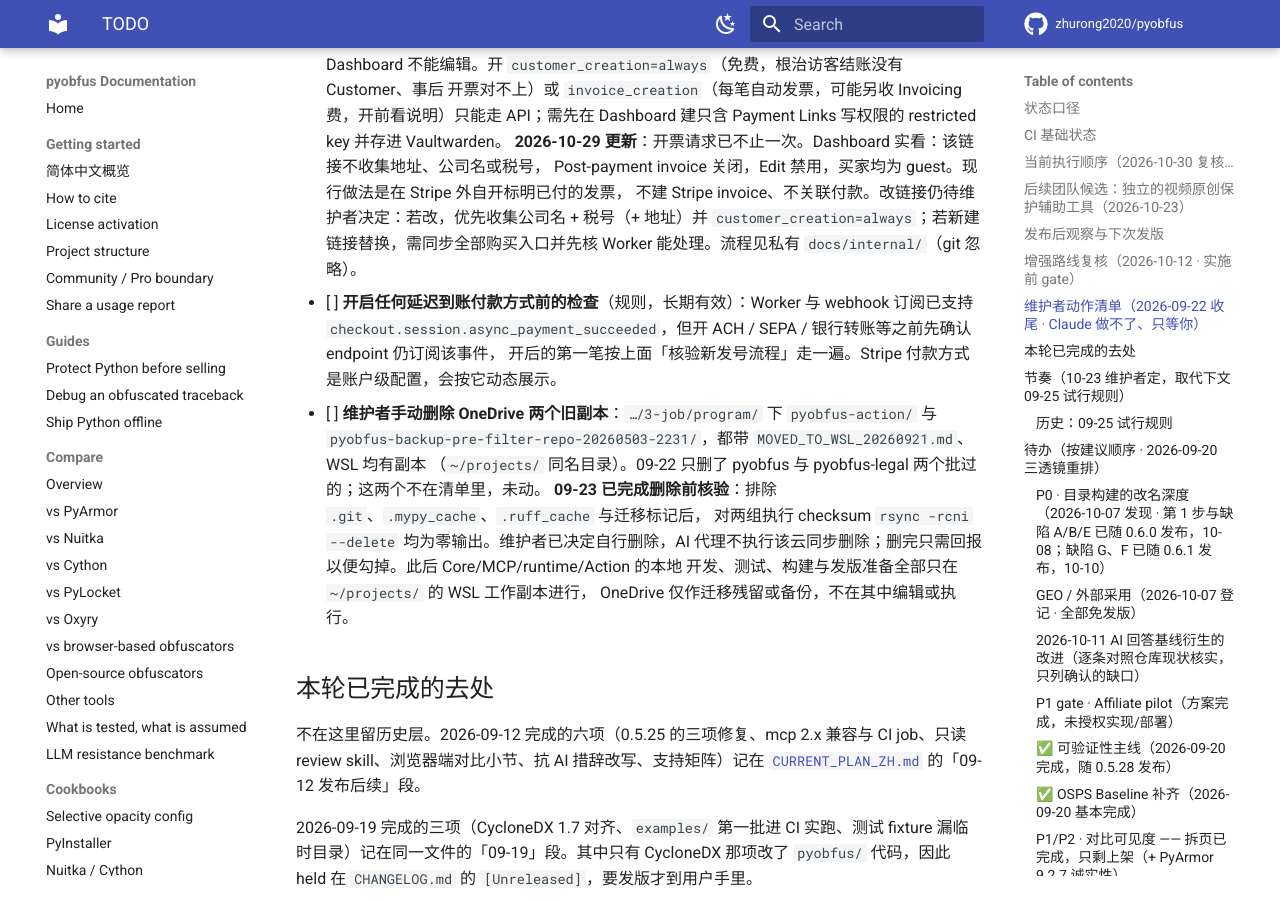
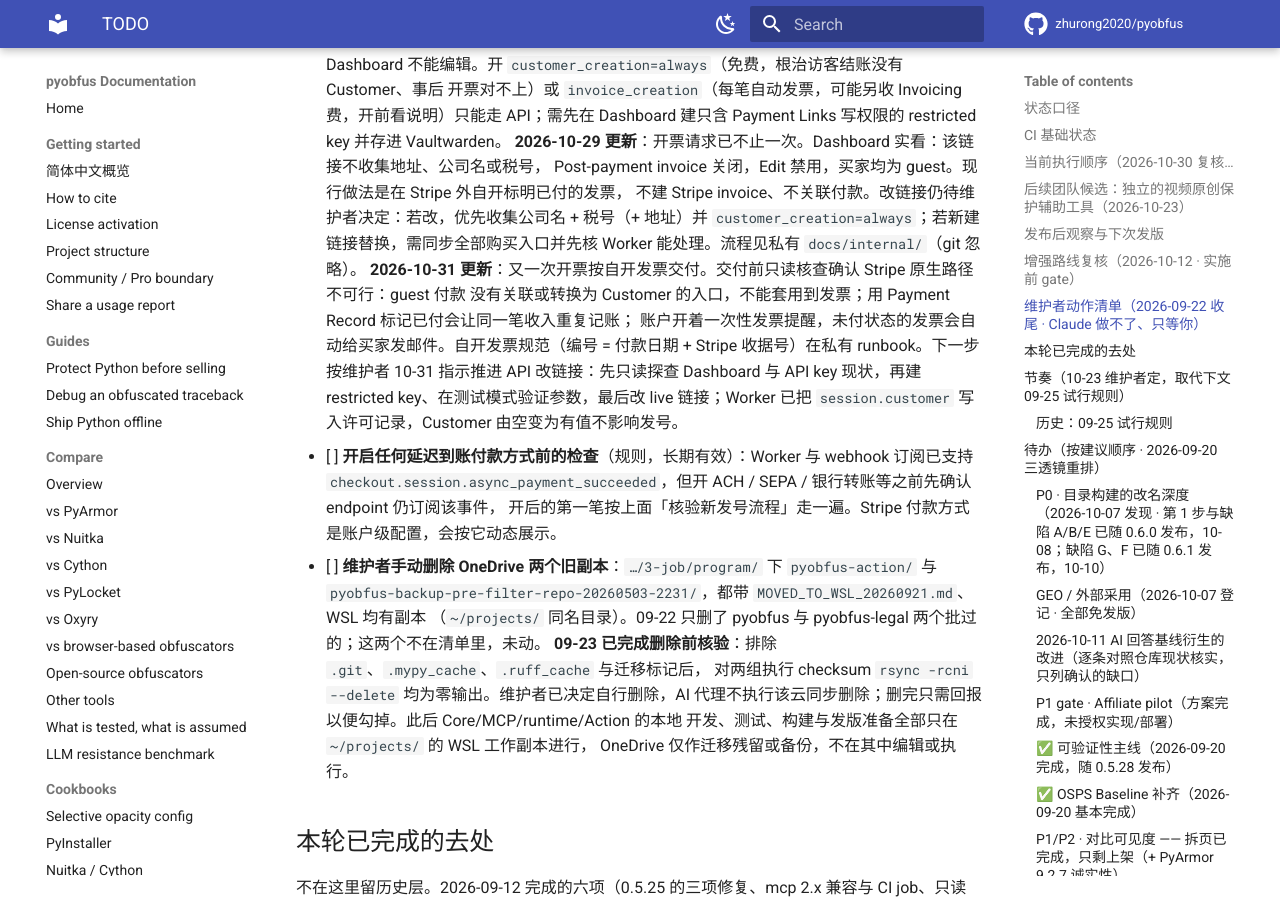
Before and after one commit to zhurong2020/pyobfus, an MkDocs documentation site: the page built from docs/TODO.md, in a window 1280 px wide and 900 px high, scrolled down 4258 px. Built offline with MkDocs 1.6.1 and Material for MkDocs 9.7.7, drawn with Linux system fonts in a browser that asks for light colours; comment, search, counter and statistics services are not loaded.

Commit message:
docs: record Stripe-native invoice check and API plan
Co-Authored-By: Claude Opus 5.5 <noreply@anthropic.com>

```diff
--- a/docs/TODO.md
+++ b/docs/TODO.md
@@ -125,6 +125,12 @@ Zenodo 已归档 Core 0.11.1（`23796579`）及 MCP 0.3.17（`23796634`）；概
       不建 Stripe invoice、不关联付款。改链接仍待维护者决定：若改，优先收集公司名 + 税号（+ 地址）并
       `customer_creation=always`；若新建链接替换，需同步全部购买入口并先核 Worker 能处理。流程见私有
       `docs/internal/`（git 忽略）。
+      **2026-10-31 更新**：又一次开票按自开发票交付。交付前只读核查确认 Stripe 原生路径不可行：guest 付款
+      没有关联或转换为 Customer 的入口，不能套用到发票；用 Payment Record 标记已付会让同一笔收入重复记账；
+      账户开着一次性发票提醒，未付状态的发票会自动给买家发邮件。自开发票规范（编号 = 付款日期 + Stripe
+      收据号）在私有 runbook。下一步按维护者 10-31 指示推进 API 改链接：先只读探查 Dashboard 与 API key
+      现状，再建 restricted key、在测试模式验证参数，最后改 live 链接；Worker 已把 `session.customer`
+      写入许可记录，Customer 由空变为有值不影响发号。
 - [ ] **开启任何延迟到账付款方式前的检查**（规则，长期有效）：Worker 与 webhook 订阅已支持
       `checkout.session.async_payment_succeeded`，但开 ACH / SEPA / 银行转账等之前先确认 endpoint 仍订阅该事件，
       开后的第一笔按上面「核验新发号流程」走一遍。Stripe 付款方式是账户级配置，会按它动态展示。
```
